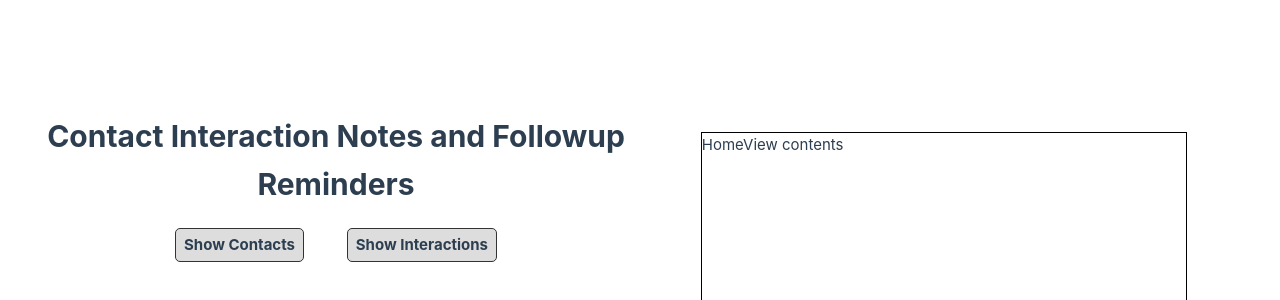
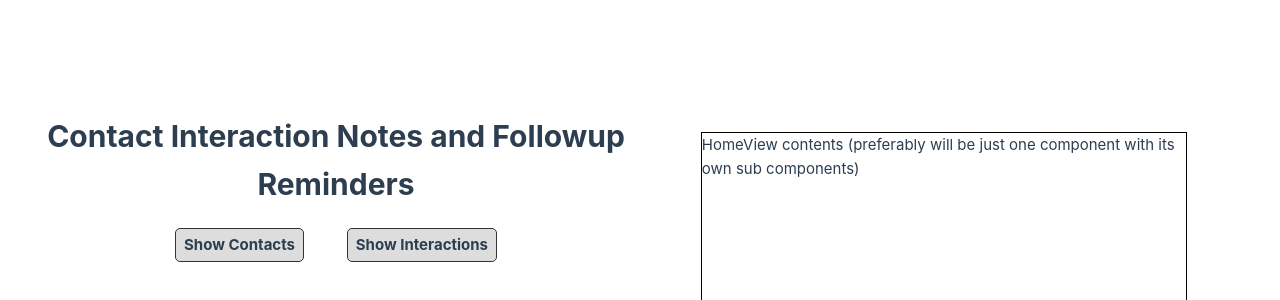
Before and after one commit to LJacobDev/contact-reminder, a Vue app: page / in a window 1280 px wide. Shown: the part 118-418 px from the top of the page. Built offline with nearby package versions, Linux system fonts and the light colour scheme.

Commit message:
update HomeView contents

```diff
--- a/src/views/HomeView.vue
+++ b/src/views/HomeView.vue
@@ -8,6 +8,6 @@
     <!-- Original view from the Vite scaffolding files -->
     <!-- <TheWelcome /> -->
 
-    HomeView contents
+    HomeView contents (preferably will be just one component with its own sub components)
   </main>
 </template>
```
